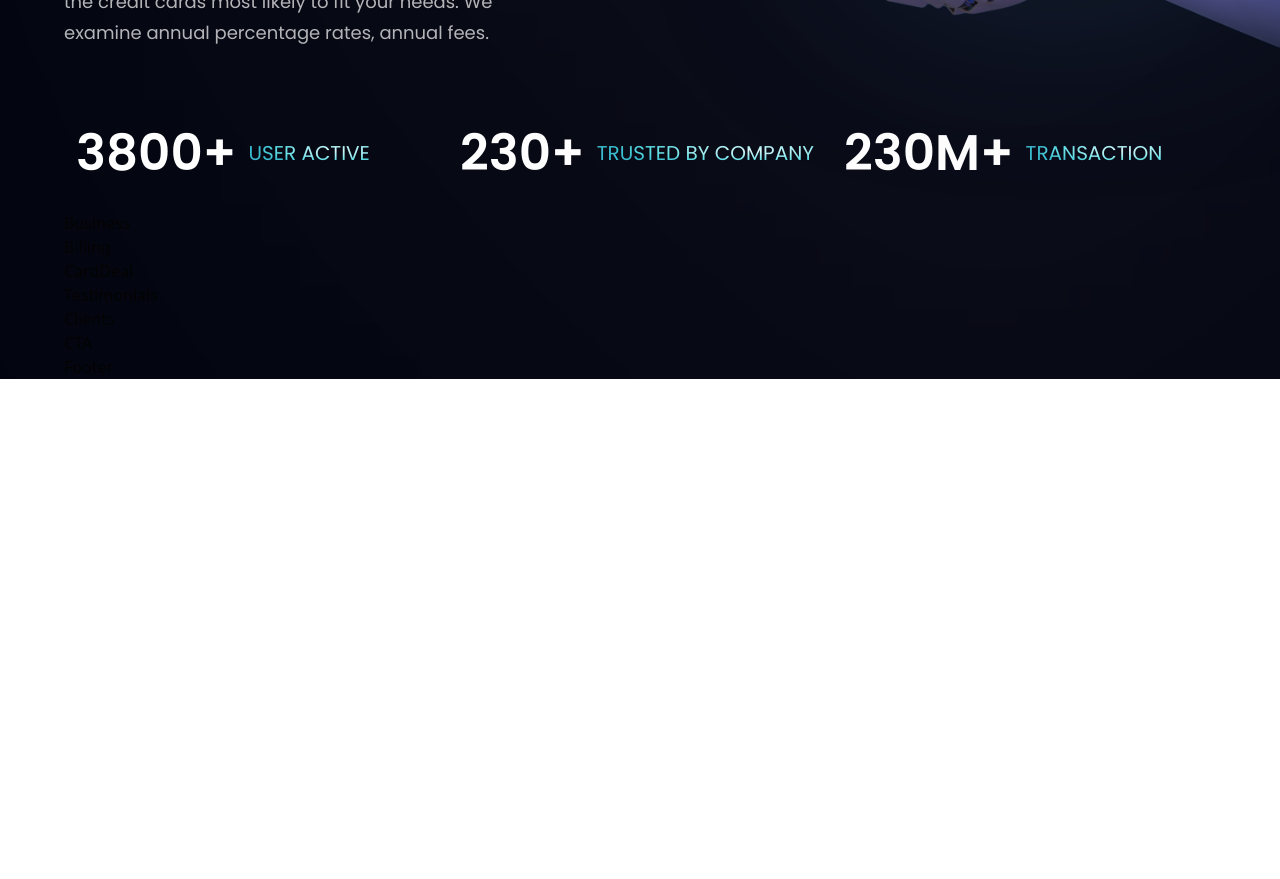
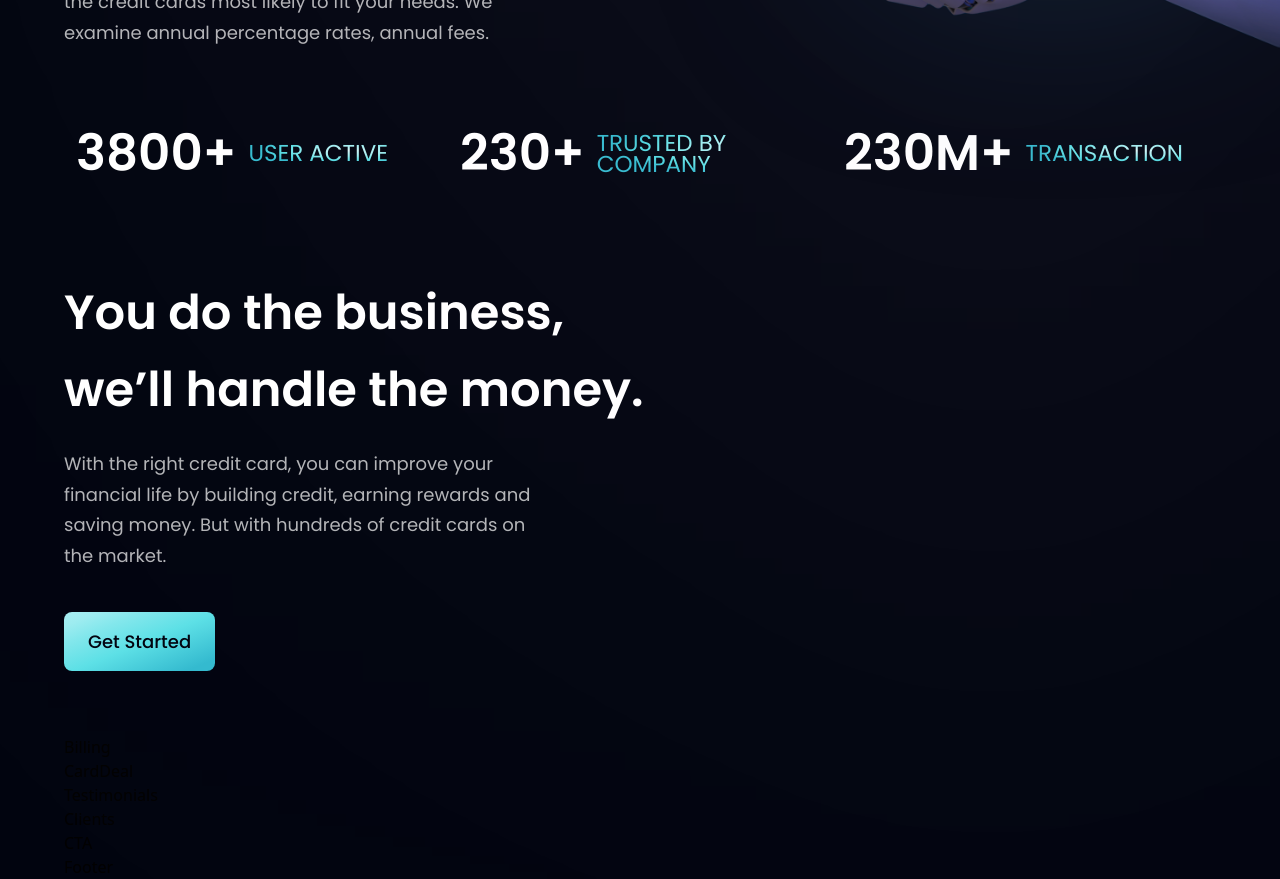
Before and after one commit to Vox1oot/modern-website, a React (Vite) app: page / in a window 1280 px wide. Shown: the part 700-1579 px from the top of the page. Before the commit the page ends 1079 px from the top, so only its background shows below. Built offline with nearby package versions, Linux system fonts and the light colour scheme.

Commit message:
work for Business section

```diff
--- a/src/components/Business.jsx
+++ b/src/components/Business.jsx
@@ -1,7 +1,21 @@
 import React from 'react';
+import { useTranslation } from 'react-i18next';
+import styles, { layout } from '../styles';
+import Button from './Button';
 
-const Business = () => (
-    <div>Business</div>
-);
+const Business = () => {
+    const { t } = useTranslation();
+    const features = t('features', { returnObjects: true });
+
+    return (
+        <section id="features" className={layout.section}>
+            <div className={`${layout.sectionInfo} max-w-[600px]`}>
+                <h2 className={styles.heading2}>{`${t('features_h2')}`}</h2>
+                <p className={`${styles.paragraph} max-w-[470px] mt-5`}>{`${t('features_p')}`}</p>
+                <Button styles="mt-10" />
+            </div>
+        </section>
+    );
+};
 
 export default Business;
--- a/src/components/Button.jsx
+++ b/src/components/Button.jsx
@@ -1,7 +1,13 @@
 import React from 'react';
+import { useTranslation } from 'react-i18next';
 
-const Button = () => (
-    <div>Button</div>
-);
+const Button = ({ styles }) => {
+    const { t } = useTranslation();
+    return (
+        <button type="button" className={`py-4 px-6 bg-blue-gradient font-poppins font-medium text-[18px] text-primary outline-none rounded-lg ${styles}`}>
+            {`${t('getStarted.get')} ${t('getStarted.started')}`}
+        </button>
+    );
+};
 
 export default Button;
--- a/src/components/Stats.jsx
+++ b/src/components/Stats.jsx
@@ -10,8 +10,8 @@ const Stats = () => {
         <section className={`${styles.flexCenter} flex-row flex-wrap sm:mb20 mb-6`}>
             {stats.map(({ id, title, value }) => (
                 <div key={id} className="flex-1 flex justify-start items-center flex-row m-3">
-                    <h4 className="font-poppins font-semibold max-xs:text-[40px] max-xs:leading-[53px] text-[50px] leading-[43px] text-white ">{value}</h4>
-                    <p className="font-poppins font-normal max-xs:text-[25px] max-xs:leading-[26px] text-[20px] leading-[21px] text-gradient uppercase ml-3">{title}</p>
+                    <h4 className="font-poppins font-semibold max-xs:text-[30px] max-xs:leading-[53px] text-[50px] leading-[43px] text-white ">{value}</h4>
+                    <p className="font-poppins font-normal max-xs:text-[20px] max-xs:leading-[26px] text-[23px] leading-[21px] text-gradient uppercase ml-3">{title}</p>
                 </div>
             ))}
         </section>
--- a/src/i18n/resources/en.js
+++ b/src/i18n/resources/en.js
@@ -34,5 +34,30 @@ export default {
                 value: '230M+',
             },
         ],
+        features: [
+            {
+                id: 'feature-1',
+                icon: 'star',
+                title: 'Rewards',
+                content:
+                'The best credit cards offer some tantalizing combinations of promotions and prizes',
+            },
+            {
+                id: 'feature-2',
+                icon: 'shield',
+                title: '100% Secured',
+                content:
+                'We take proactive steps make sure your information and transactions are secure.',
+            },
+            {
+                id: 'feature-3',
+                icon: 'send',
+                title: 'Balance Transfer',
+                content:
+                'A balance transfer credit card can save you a lot of money in interest charges.',
+            },
+        ],
+        features_h2: 'You do the business, we’ll handle the money.',
+        features_p: 'With the right credit card, you can improve your financial life by building credit, earning rewards and saving money. But with hundreds of credit cards on the market.',
     },
 };
```
